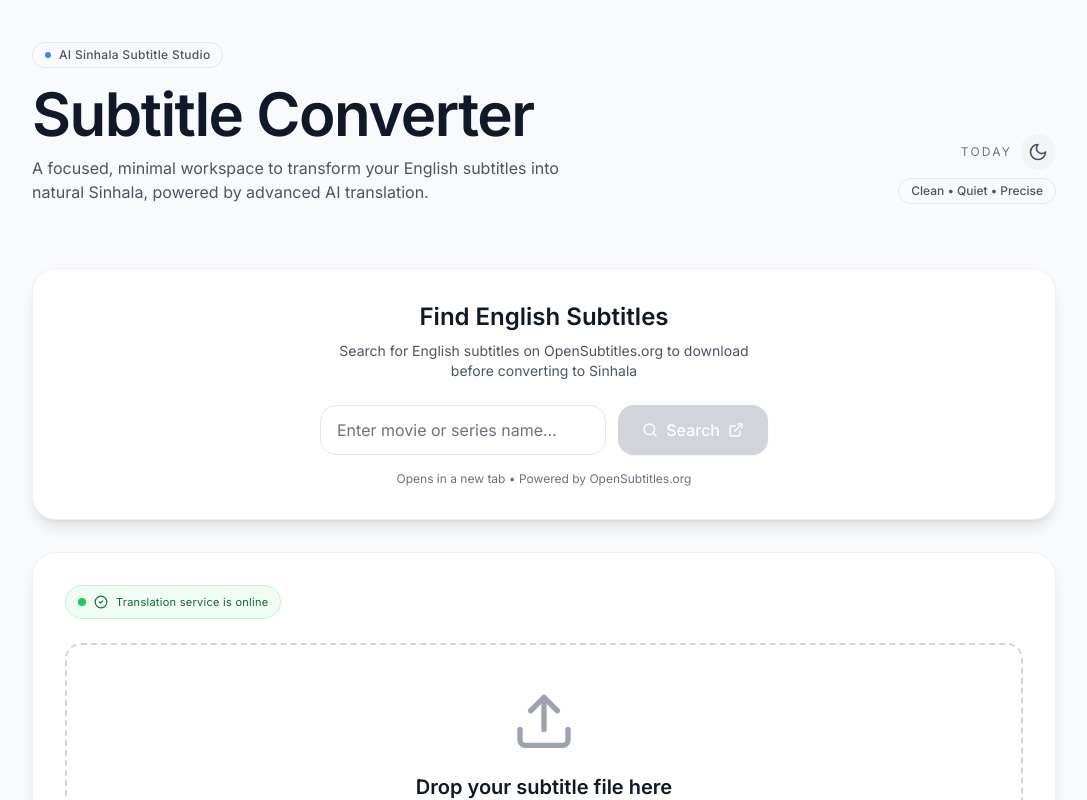
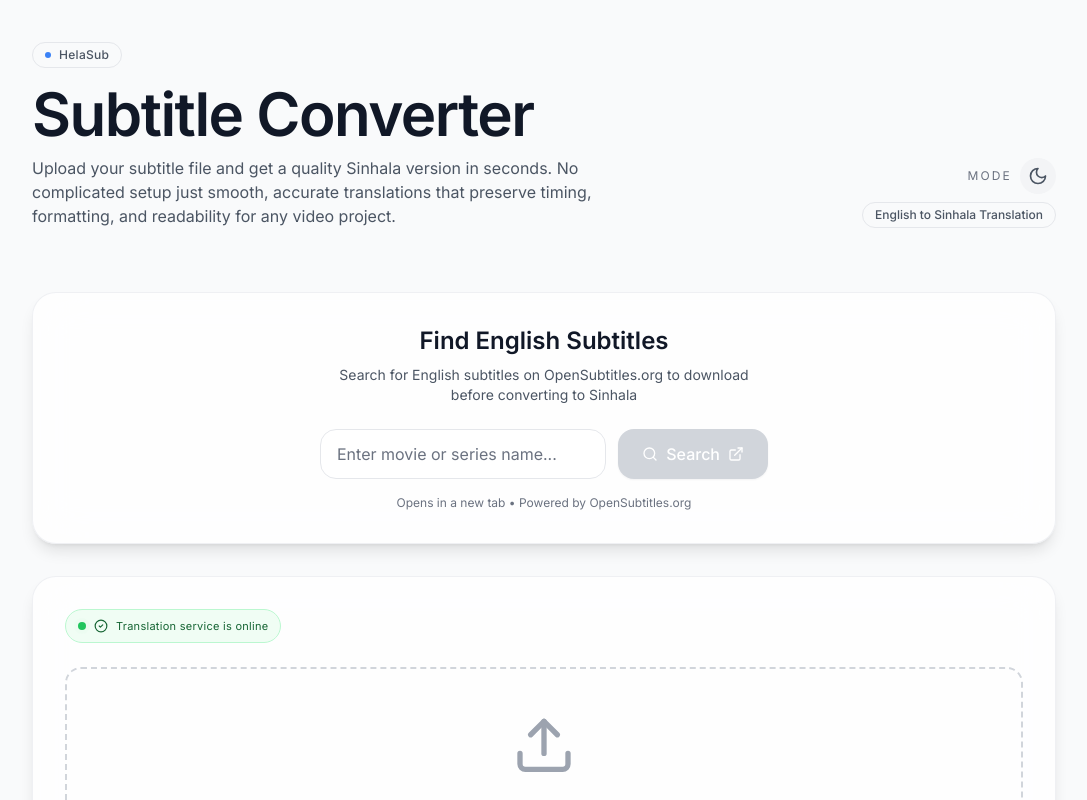
Before and after one commit to gayan-tharuka/Subtitle_Converter, a Next.js app: page / in a window 1280 px wide. Shown: the top 800 px of the page, without its empty margins (96-1183 px from the left). Built offline with nearby package versions, Linux system fonts and the light colour scheme.

Commit message:
Update page.js

```diff
--- a/app/page.js
+++ b/app/page.js
@@ -12,25 +12,24 @@ export default function Home() {
           <div>
             <div className="inline-flex items-center gap-2 mb-4 px-3 py-1 rounded-full border border-gray-200 dark:border-slate-700 bg-gray-50 dark:bg-slate-900 text-xs text-gray-600 dark:text-slate-300">
               <span className="h-1.5 w-1.5 rounded-full bg-blue-500" />
-              <span className="font-medium tracking-wide">AI Sinhala Subtitle Studio</span>
+              <span className="font-medium tracking-wide">HelaSub</span>
             </div>
             <h1 className="text-4xl md:text-5xl lg:text-6xl font-semibold tracking-tight text-gray-900 dark:text-slate-50 mb-3">
               Subtitle Converter
             </h1>
             <p className="text-sm md:text-base text-gray-600 dark:text-slate-400 max-w-xl leading-relaxed">
-              A focused, minimal workspace to transform your English subtitles into natural Sinhala,
-              powered by advanced AI translation.
+              Upload your subtitle file and get a quality Sinhala version in seconds. No complicated setup just smooth, accurate translations that preserve timing, formatting, and readability for any video project.
             </p>
           </div>
           <div className="flex flex-col items-start md:items-end gap-2 text-xs text-gray-500 dark:text-slate-500">
             <div className="flex items-center gap-2">
               <span className="uppercase tracking-[0.18em]">
-                Today
+                Mode
               </span>
               <DarkModeToggle />
             </div>
             <span className="pill-soft">
-              Clean • Quiet • Precise
+              English to Sinhala Translation
             </span>
           </div>
         </header>
@@ -84,4 +83,5 @@ function FeatureCard({ icon, title, description }) {
       </p>
     </div>
   )
+
 }
```
